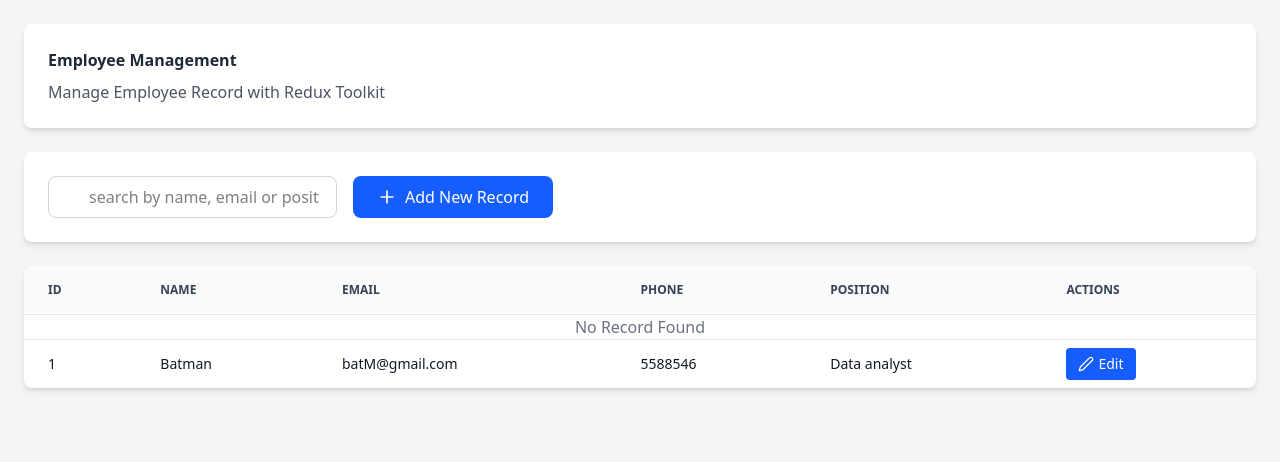
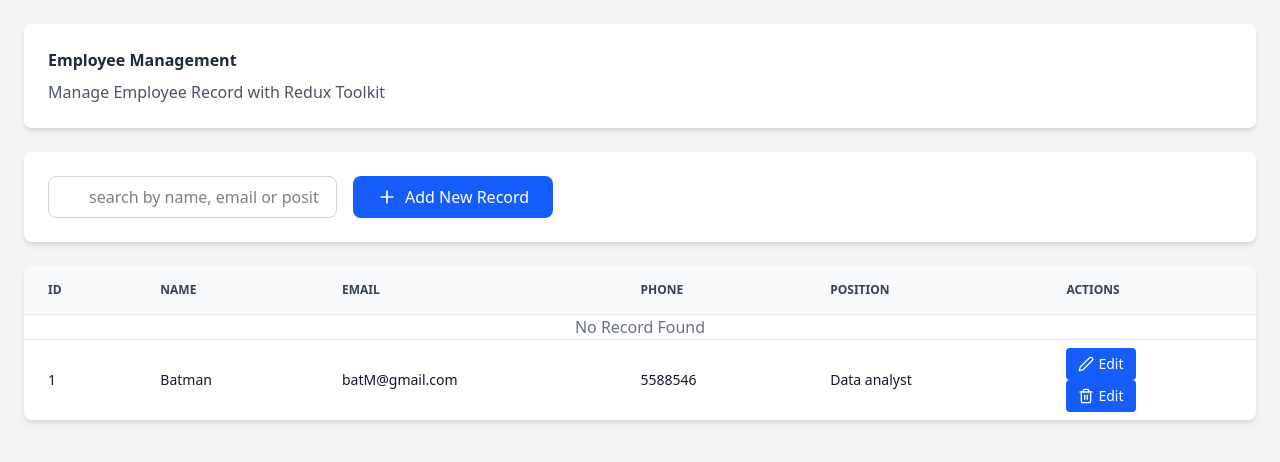
Before and after one commit to Shivam-310/basiccrud, a React (Vite) app: page / in a window 1280 px wide. Shown: the top 462 px of the page. Built offline with nearby package versions, Linux system fonts and the light colour scheme.

Commit message:
trash button

```diff
--- a/src/components/RecordTable.jsx
+++ b/src/components/RecordTable.jsx
@@ -1,4 +1,4 @@
-import { Edit2, Plus } from 'lucide-react'
+import { Edit2, Plus, Trash2 } from 'lucide-react'
 
 function RecordTable() {
   return (
@@ -75,6 +75,9 @@ function RecordTable() {
                                 <button className='flex items-center gap-1 bg-blue-600 text-white px-3 py-1.5 rounded hover:bg-blue-700 transition-all text-sm font-medium'>
                                     <Edit2 size={16}/> Edit
                                 </button>
+                                <button className='flex items-center gap-1 bg-blue-600 text-white px-3 py-1.5 rounded hover:bg-red-700 transition-all text-sm font-medium'>
+                                    <Trash2 size={16}/> Edit
+                                </button>
                             </td>
                         </tr>
                     </tbody>
```
